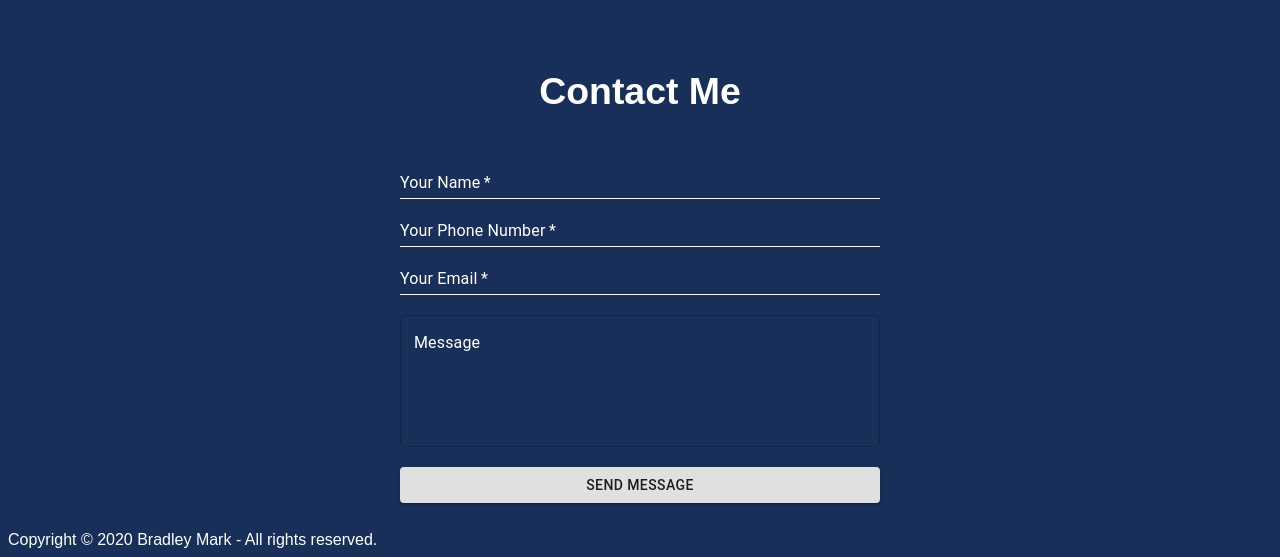
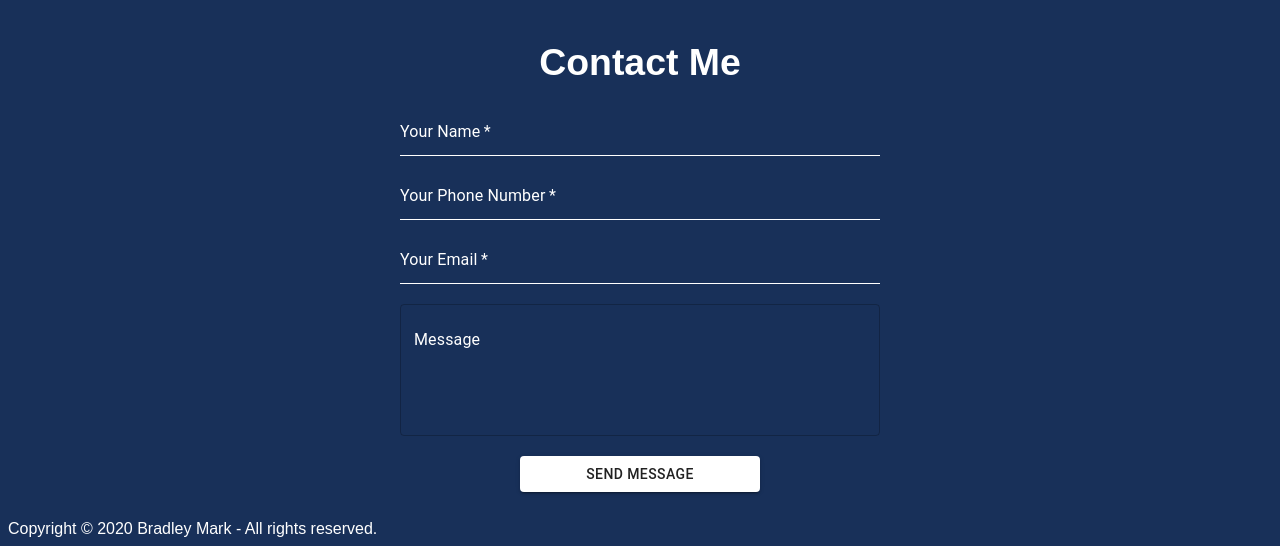
Before and after one commit to bmark88/portfolio-website, a Gatsby site: page / in a window 1280 px wide. Shown: the part 2528-3085 px from the top of the page. Built offline with nearby package versions, Linux system fonts and the light colour scheme; Gatsby itself is replaced by a stand-in of ours.

Commit message:
Setup contact form to email me directly, update contact form styles

```diff
--- a/src/components/ContactForm/ContactForm.component.tsx
+++ b/src/components/ContactForm/ContactForm.component.tsx
@@ -1,4 +1,4 @@
-import React from 'react';
+import React, { useState } from 'react';
 import { FormControl, Button, TextField } from '@material-ui/core';
 import './ContactForm.styles.scss';
 
@@ -14,27 +14,98 @@ const styles = {
   }
 };
 
-const ContactForm = () => (
+const ContactForm = () => {
+  const [formInfo, setFormInfo] = useState({
+    name: '',
+    phoneNumber: '',
+    email: '',
+    message: ''
+  });
+
+  const { name, phoneNumber, email, message } = formInfo;
+
+  const handleClick = (e: any) => {
+    e.preventDefault();
+
+    const messageContent = `Hi Bradley, %0d%0a
+
+    %0d%0a ${message} %0d%0a %0d%0a
+
+Please contact me at: %0d%0a %0d%0a
+Email: ${email}
+%0d%0a or %0d%0a
+Phone: ${phoneNumber}
+`;
+
+    const subjectContent = `
+      ${name} | Requesting More Information
+    `;
+
+    window.open(`mailto:bradley.mark@hotmail.com?subject=${subjectContent}&body=${messageContent}`);
+
+    setFormInfo({
+      ...formInfo,
+      name: '',
+      phoneNumber: '',
+      email: '',
+      message: ''
+    });
+  };
+
+  const handleChange = (e: any) => {
+    if (e.target.id) {
+      setFormInfo({...formInfo, [e.target.id]: e.target.value})
+    }
+  };
+
+  return (
     <section id='contact'>
       <div className='contact-form'>
         <h3>Contact Me</h3>
         <div className='form-content'>
         <FormControl>
-        <TextField label='Your Name' required />
-        <TextField label='Your Phone Number' required />
-        <TextField label='Your Email' required />
+          <TextField
+            label='Your Name'
+            required
+            onChange={handleChange}
+            value={name}
+            id='name'
+          />
+          <TextField
+            label='Your Phone Number'
+            required
+            onChange={handleChange}
+            value={phoneNumber}
+            id='phoneNumber'
+          />
+          <TextField
+            label='Your Email'
+            required
+            onChange={handleChange}
+            value={email}
+            id='email'
+          />
           <TextField
             multiline={true}
             variant='outlined'
             rows={5}
             label='Message'
             style={styles.additionalInfo}
+            onChange={handleChange}
+            value={message}
+            id='message'
           />
-        <Button variant='contained'>Send Message</Button>
+          <Button
+            variant='contained'
+            onClick={handleClick}
+          >
+            Send Message
+          </Button>
         </FormControl>
         </div>
       </div>
     </section>
   );
+}
 
 export default ContactForm;
--- a/src/components/ContactForm/ContactForm.styles.scss
+++ b/src/components/ContactForm/ContactForm.styles.scss
@@ -10,6 +10,10 @@
 
   .MuiFormControl-root {
     width: 100%;
+  }
+
+  .MuiInputBase-root {
+    color: #FFFFFF;
   }
 
   @media (min-width: 750px) {
@@ -28,6 +32,28 @@
 
   label, input, h3 {
     color: #FFFFFF;
+    margin: 0.5rem 0;
+  }
+
+  .MuiInput-underline {
+
+    &:before, &:after {
+      border-bottom: 1px solid #FFFFFF;
+    }
+  }
+
+  .MuiFormLabel-root.Mui-focused {
+    color: #FFFFFF;
+    outline: none;
+  }
+
+  .MuiButtonBase-root {
+    background-color: #FFFFFF;
+
+    @media (min-width: 750px) {
+      width: 50%;
+      margin: 0 auto;
+    }
   }
 
   @media (min-width: 970px) {
--- a/src/components/Footer/Footer.styles.scss
+++ b/src/components/Footer/Footer.styles.scss
@@ -17,10 +17,3 @@ footer {
     list-style: none;
   }
 }
-
-.contact-form {
-
-  .MuiInput-underline:before {
-    border-bottom: 1px solid #FFFFFF;
-  }
-}
```
Lines whose indentation alone changed are shown as unchanged.
